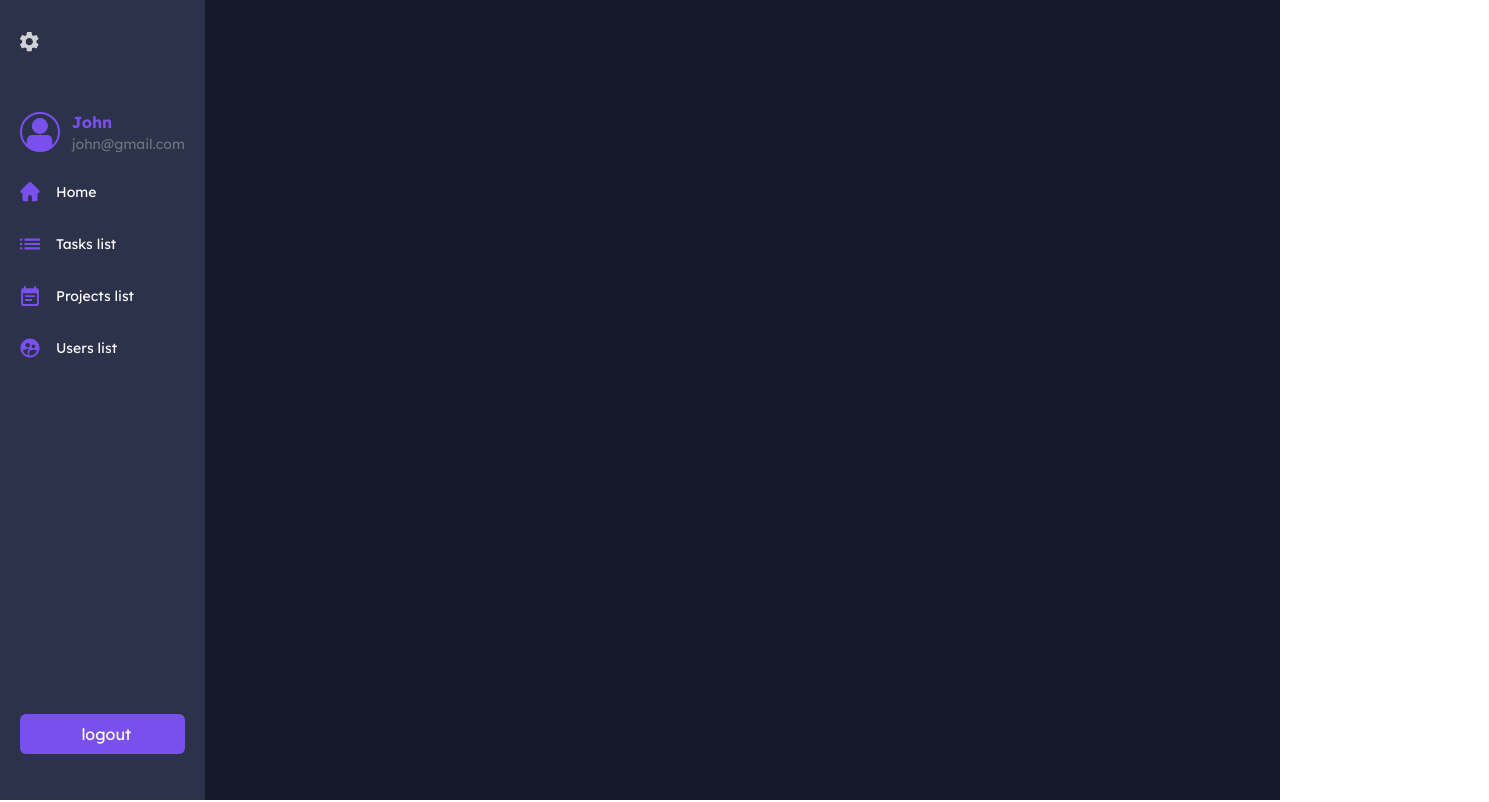
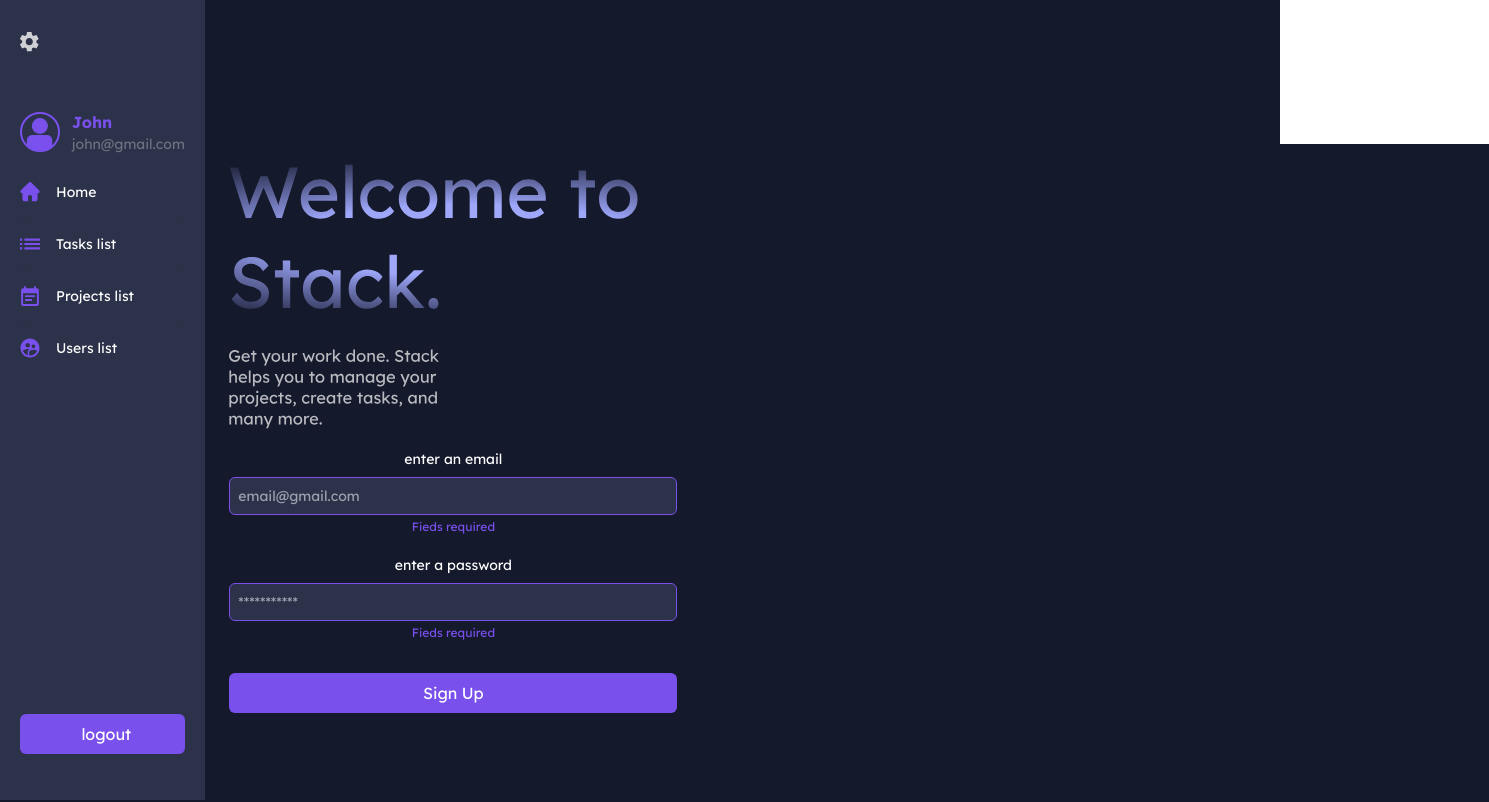
Before and after one commit to WildCodeSchool/2109-wns-remote3-stack-client, a React (Vite) app: page /login in a window 1280 px wide. Shown: the top 802 px of the page, 1489 px wide, since content can reach past the window. Built offline with nearby package versions, Linux system fonts and the light colour scheme; no server answers.

Commit message:
feat/ login page created + email/pswd inputs

```diff
--- /dev/null
+++ b/src/components/formInput/emailInput.tsx
@@ -0,0 +1,40 @@
+/* eslint-disable react/jsx-props-no-spreading */
+import React from 'react';
+import { FieldValues, UseFormRegister } from 'react-hook-form';
+
+interface IProps {
+  label: string;
+  placeholder: string;
+  register: UseFormRegister<FieldValues>;
+  email: string;
+  required: boolean;
+  error: string;
+  id: string;
+}
+
+function EmailInput({
+  placeholder,
+  label,
+  register,
+  email,
+  required,
+  id,
+  error,
+}: IProps): JSX.Element {
+  return (
+    <label htmlFor={id} className="flex w-full mt-5 flex-col text-sm">
+      {label}
+      <input
+        id={id}
+        type="email"
+        placeholder={placeholder}
+        {...register(email, { required })}
+        className="bg-darkGray mt-2 border rounded-md focus:outline-none p-2 border-purple"
+      />
+      <p className="text-red text-xs">{error}</p>
+      {required && <p className="text-xs text-purple mt-1">Fieds required</p>}
+    </label>
+  );
+}
+
+export default EmailInput;
--- /dev/null
+++ b/src/components/formInput/pswdInput.tsx
@@ -0,0 +1,40 @@
+/* eslint-disable react/jsx-props-no-spreading */
+import React from 'react';
+import { FieldValues, UseFormRegister } from 'react-hook-form';
+
+interface IProps {
+  label: string;
+  placeholder: string;
+  register: UseFormRegister<FieldValues>;
+  password: string;
+  required: boolean;
+  error: string;
+  id: string;
+}
+
+function PswdInput({
+  placeholder,
+  label,
+  register,
+  password,
+  required,
+  id,
+  error,
+}: IProps): JSX.Element {
+  return (
+    <label htmlFor={id} className="flex w-full mt-5 flex-col text-sm">
+      {label}
+      <input
+        id={id}
+        type="email"
+        placeholder={placeholder}
+        {...register(password, { required })}
+        className="bg-darkGray mt-2 border rounded-md focus:outline-none p-2 border-purple"
+      />
+      <p className="text-red text-xs">{error}</p>
+      {required && <p className="text-xs text-purple mt-1">Fieds required</p>}
+    </label>
+  );
+}
+
+export default PswdInput;
--- a/src/router.tsx
+++ b/src/router.tsx
@@ -9,12 +9,14 @@ import UsersList from '@views/UsersList';
 import Page404 from '@views/Page404';
 import ProjectDetails from '@views/projects/ProjectDetails';
 import TaskDetails from '@views/tasks/TaskDetails';
+import Login from '@views/login';
 
 function Routes(): JSX.Element {
   return (
     <div>
       {' '}
       <Route exact path="/" component={HomePage} />
+      <Route path="/login" component={Login} />
       <Route exact path="/projects" component={ProjectList} />
       <Route exact path="/tasks" component={TaskList} />
       <Route exact path="/users" component={UsersList} />
--- a/src/views/HomePage.tsx
+++ b/src/views/HomePage.tsx
@@ -1,11 +1,7 @@
 import React from 'react';
 
 function HomePage(): JSX.Element {
-  return (
-    <div className="p-5">
-      <h1>HOMEPAGE</h1>
-    </div>
-  );
+  return <h1 className="text-purple">Homepage</h1>;
 }
 
 export default HomePage;
--- /dev/null
+++ b/src/views/login.tsx
@@ -0,0 +1,55 @@
+import React from 'react';
+import welcome from '@assets/welcomeLoginText.svg';
+import welcome2 from '@assets/welcomeText2.svg';
+import EmailInput from '@components/formInput/emailInput';
+import { useForm } from 'react-hook-form';
+import PswdInput from '@components/formInput/pswdInput';
+// import pswdInput from '../../components/formInput/pswdInput';
+
+function Login(): JSX.Element {
+  const { register } = useForm();
+  return (
+    // welcome text parts
+    // TODO : Change Tailwind class for login page.
+    <>
+      <div className="text-center mt-36 space-y-8">
+        <div className="w-screen h-screen bg-darkBlue z-50 p-5">
+          <img className="w-90" src={welcome} alt="logo-stack" />
+          <div className="text-center mt-10 space-y-8">
+            <img className="h-20" src={welcome2} alt="logo-stack" />
+          </div>
+          <div className="text-center max-w-md">
+            <form>
+              <EmailInput
+                label="enter an email"
+                placeholder="email@gmail.com"
+                register={register}
+                email="email"
+                required
+                error=""
+                id="id"
+              />
+              <PswdInput
+                label="enter a password"
+                placeholder="***********"
+                register={register}
+                password="password"
+                required
+                error=""
+                id="id"
+              />
+              <button
+                type="submit"
+                className="mt-8 bg-purple rounded-md w-full text-white px-5 py-2 "
+              >
+                Sign Up
+              </button>
+            </form>
+          </div>
+        </div>
+      </div>
+    </>
+  );
+}
+
+export default Login;
--- a/src/views/tasks/TaskList.tsx
+++ b/src/views/tasks/TaskList.tsx
@@ -28,7 +28,7 @@ function TaskList(): JSX.Element {
   }
   return (
     <div className="py-5 lg:py-0">
-      <HeaderList setIsForm={setIsForm} name="Tasks list" />
+      <HeaderList setIsModal={setIsForm} name="Tasks list" />
       {isForm && <p>form</p>}
       <div className={`${isForm && 'flex'}`}>
         {isForm && <CreateUpdateTask setIsForm={setIsForm} isForm={isForm} />}
```
Also changed, not shown: src/assets/welcomeLoginText.svg (added), src/assets/welcomeText2.svg (added).
